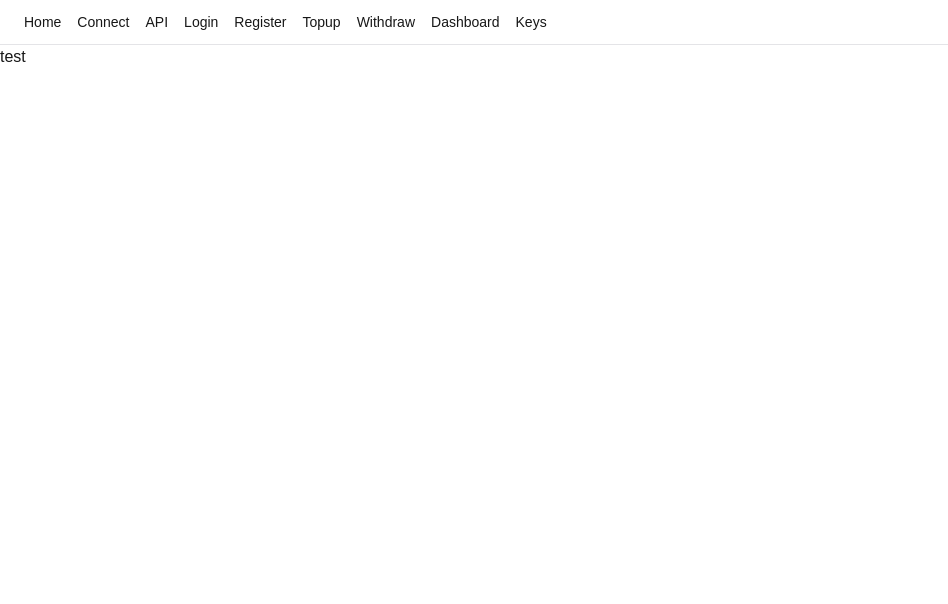
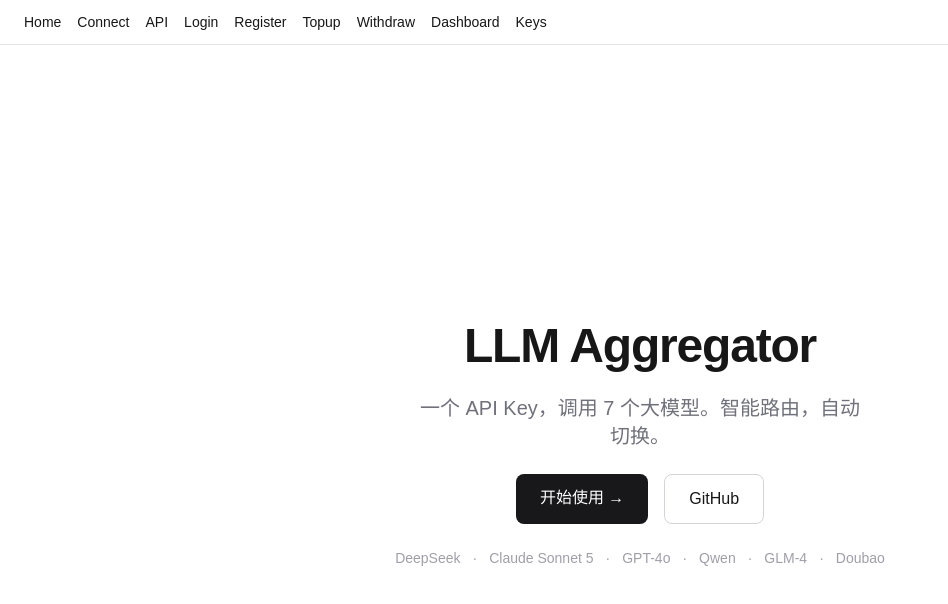
Before and after one commit to luolulu2009-wwxd/llm-aggregator, a Next.js app: page / in a window 1280 px wide. Shown: the top 604 px of the page, without its empty margins (0-948 px from the left). Built offline with nearby package versions, Linux system fonts and the light colour scheme.

Commit message:
Fix homepage

```diff
--- a/src/app/page.tsx
+++ b/src/app/page.tsx
@@ -1 +1,26 @@
-export default function Page() { return <div>test</div>; }
+import Link from "next/link";
+
+export default function Home() {
+  return (
+    <main className="min-h-screen flex flex-col items-center justify-center p-8 text-center space-y-6">
+      <h1 className="text-5xl font-bold tracking-tight">LLM Aggregator</h1>
+      <p className="text-xl text-zinc-500 max-w-md">
+        一个 API Key，调用 7 个大模型。智能路由，自动切换。
+      </p>
+      <div className="flex gap-4">
+        <Link href="/login" className="rounded-lg bg-zinc-900 text-white px-6 py-3 font-medium hover:bg-zinc-800">
+          开始使用 →
+        </Link>
+        <a href="https://github.com/luolulu2009-wwxd/llm-aggregator" target="_blank"
+          className="rounded-lg border border-zinc-300 px-6 py-3 font-medium hover:bg-zinc-50">
+          GitHub
+        </a>
+      </div>
+      <div className="flex gap-3 text-sm text-zinc-400">
+        <span>DeepSeek</span><span>·</span><span>Claude Sonnet 5</span><span>·</span>
+        <span>GPT-4o</span><span>·</span><span>Qwen</span><span>·</span>
+        <span>GLM-4</span><span>·</span><span>Doubao</span>
+      </div>
+    </main>
+  );
+}
```
